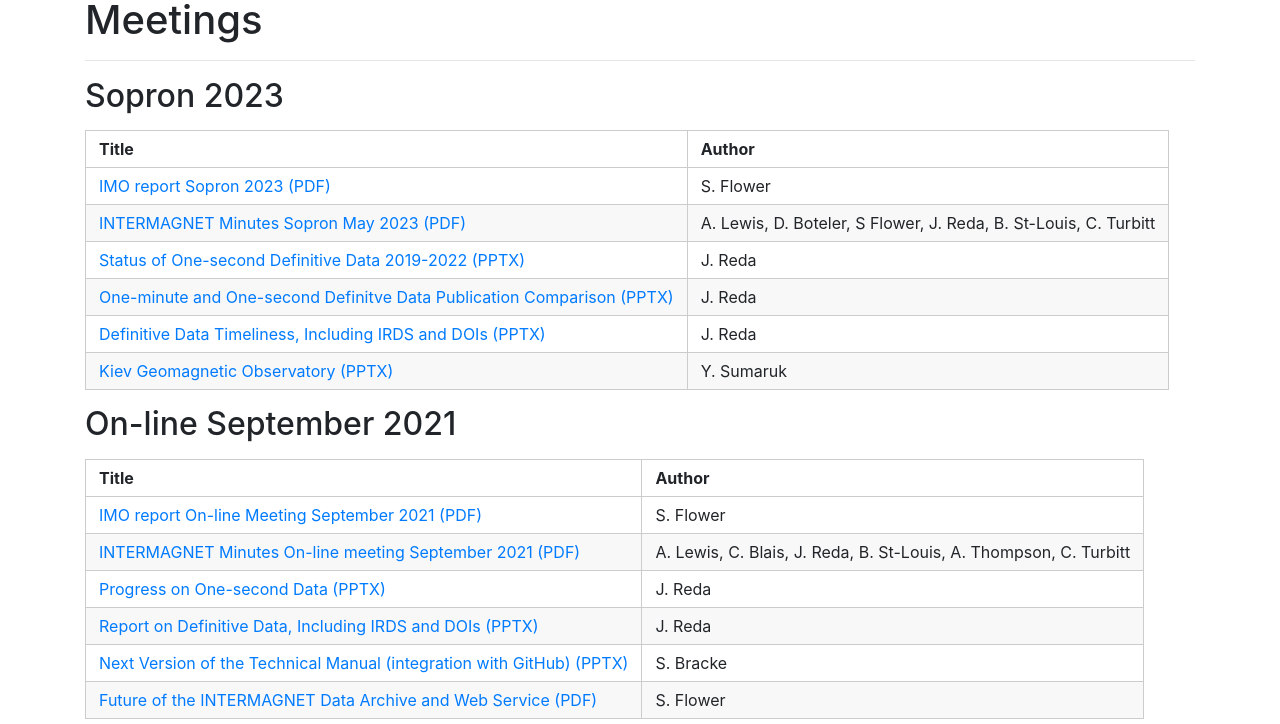
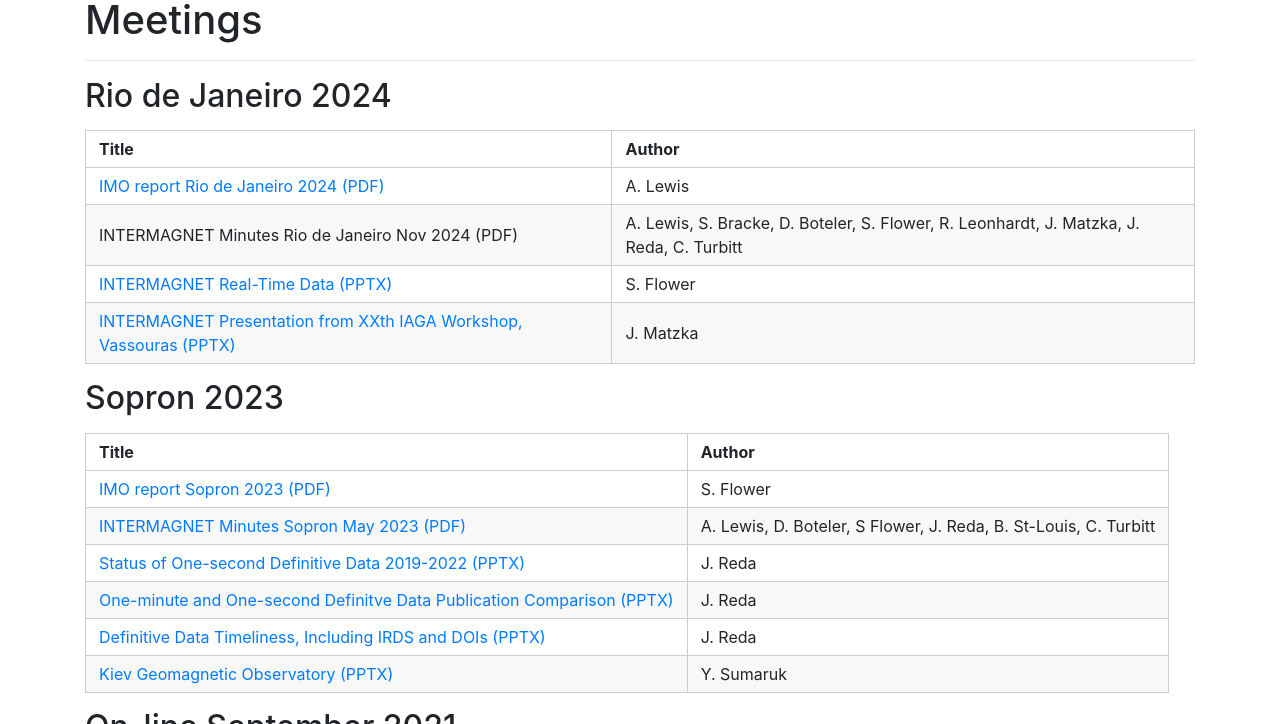
Before and after one commit to INTERMAGNET/intermagnet.github.io, a Jekyll site: the page built from meetings.md, in a window 1280 px wide and 900 px high, cut to the strip 176-900 px from the top of the window. Built offline with Jekyll 4.4.1, drawn with Linux system fonts in a browser that asks for light colours.

Commit message:
Add November 2024 Rio meeting

```diff
--- a/meetings.md
+++ b/meetings.md
@@ -1,6 +1,15 @@
 ---
 title: Meetings
 ---
+
+## Rio de Janeiro 2024
+
+| Title  | Author |
+|--------|--------|
+|[IMO report Rio de Janeiro 2024 (PDF)](/meetings/2024-Rio/Lewis_INTERMAGNETMeetingReportRio2024.pdf)|A. Lewis|
+|INTERMAGNET Minutes Rio de Janeiro Nov 2024 (PDF)|A. Lewis, S. Bracke, D. Boteler, S. Flower, R. Leonhardt, J. Matzka, J. Reda, C. Turbitt|
+|[INTERMAGNET Real-Time Data (PPTX)](/meetings/2024-Rio/Flower_IntermagnetRealTime.pptx)|S. Flower|
+|[INTERMAGNET Presentation from XXth IAGA Workshop, Vassouras (PPTX)](/meetings/2024-Rio/Matzka_INTERMAGNET_presentation_IAGA_WS_2024.pptx)|J. Matzka|
 
 ## Sopron 2023
 
```
Also changed, not shown: 3 other files.
